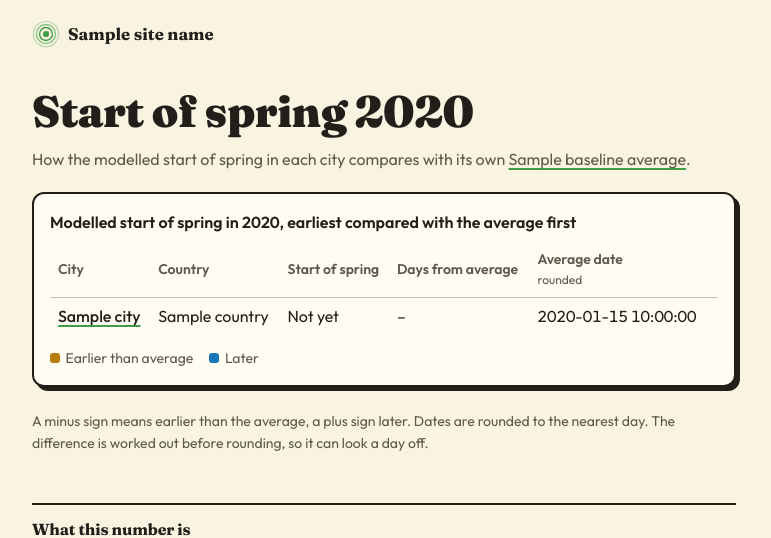
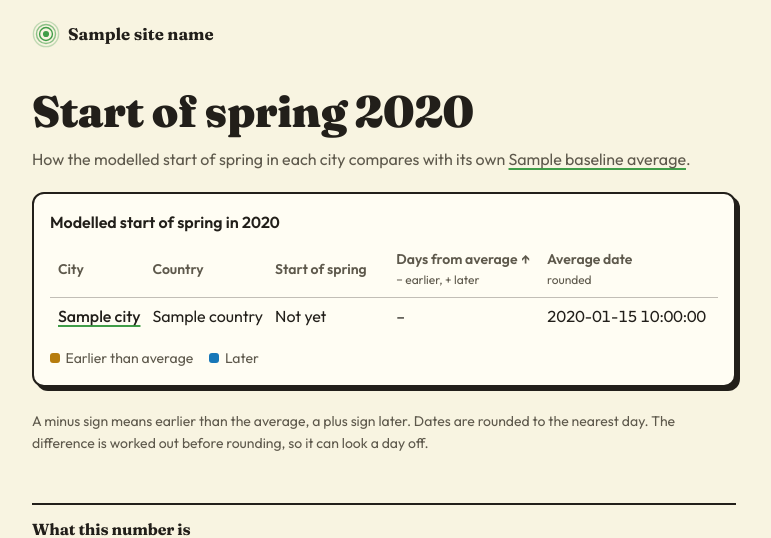
Before and after one commit to Aimekram/call-of-kiuru, a Python web app: template site/templates/index.html in a window 1280 px wide. Shown: the top 538 px of the page, without its empty margins (256-1027 px from the left). Run offline with Jinja, Linux system fonts and the light colour scheme; the template is opened without the code that fills it: most values are stand-ins (such as "Sample title", 1, 10 or a date in 2020).

Commit message:
design: clearer ranking bars and sortable headings
Number before the bar, bars on a light track with square inner ends, sort
arrows with reserved space and a subtle hover, the default sort marked on
load, and '- earlier, + later' under 'Days from average' until it is sorted.
Table titles no longer state an order that sorting can change.

Co-Authored-By: Claude Opus 5.5 <noreply@anthropic.com>

```diff
--- a/site/static/sort.js
+++ b/site/static/sort.js
@@ -44,8 +44,13 @@ function makeSortable(table) {
       };
       const rows = Array.from(body.rows).sort(
         (a, b) => compareKeys(key(a), key(b), numeric, descending));
-      headings.forEach((other) => other.removeAttribute("aria-sort"));
+      headings.forEach((other) => {
+        other.removeAttribute("aria-sort");
+        delete other.dataset.sorted;
+      });
       heading.setAttribute("aria-sort", descending ? "descending" : "ascending");
+      // Sorted by a click: headings with an "order" line now say which way.
+      heading.dataset.sorted = "";
       body.append(...rows);
     });
   });
--- a/site/static/style.css
+++ b/site/static/style.css
@@ -1,6 +1,4 @@
-/* Meadow: cream paper, near-black ink, cards with a hard offset shadow.
-   Early is warm (ochre), late is cold (blue): neither reads as good or bad.
-   Both pairs pass colourblind and contrast checks on their paper. */
+/* Meadow. Early is warm, late is cold: neither reads as good or bad. */
 
 @font-face {
   font-family: "Fraunces";
@@ -47,7 +45,7 @@ h1 { font-size: clamp(2rem, 7vw, 2.75rem); font-weight: 900; margin: 0 0 0.75rem
 h1 em { font-style: normal; background: linear-gradient(transparent 60%, color-mix(in oklch, var(--brand) 45%, transparent) 60%); }
 h2 { font-size: 1.35rem; font-weight: 700; margin: 2rem 0 0.5rem; }
 
-/* Header: logo and name */
+/* Header */
 .site { margin-bottom: 2rem; }
 .site a { display: inline-flex; align-items: center; gap: 0.5rem; font: 700 1.05rem/1 var(--display); text-decoration: none; }
 .site svg { width: 1.75rem; height: 1.75rem; color: var(--brand); }
@@ -55,7 +53,7 @@ h2 { font-size: 1.35rem; font-weight: 700; margin: 2rem 0 0.5rem; }
 .eyebrow { margin: 0 0 0.4rem; font-size: 0.875rem; color: var(--muted); }
 .lede { margin: 0 0 1.25rem; color: var(--muted); }
 
-/* A card: paper on paper, ink border, hard shadow */
+/* Cards */
 .card {
   background: var(--card);
   border: 2px solid var(--ink);
@@ -81,7 +79,7 @@ h2 { font-size: 1.35rem; font-weight: 700; margin: 2rem 0 0.5rem; }
   text-decoration: none;
 }
 
-/* Key facts under the headline */
+/* Key facts */
 .facts { display: grid; grid-template-columns: max-content 1fr; gap: 0.25rem 1rem; margin: 0 0 1rem; }
 .facts dt { color: var(--muted); }
 .facts dd { margin: 0; font-weight: 500; }
@@ -95,11 +93,22 @@ thead th { font-size: 0.875rem; font-weight: 600; color: var(--muted); }
 thead th button { all: unset; cursor: pointer; }
 thead th button:focus-visible { outline: 2px solid var(--ink); outline-offset: 2px; }
 thead small { display: block; font-size: 0.75rem; font-weight: 400; }
-thead th[aria-sort="ascending"] button::after { content: " ↑"; }
-thead th[aria-sort="descending"] button::after { content: " ↓"; }
+/* Sort arrows: space always reserved, so nothing shifts. No underline: that means a link. */
+thead th .label::after { content: "↕"; display: inline-block; width: 1em; margin-left: 0.25em; visibility: hidden; color: var(--muted); }
+thead th button:hover { color: var(--ink); }
+thead th:not([aria-sort]) button:hover .label::after { visibility: visible; }
+thead th[aria-sort] .label::after { visibility: visible; color: inherit; }
+thead th[aria-sort="ascending"] .label::after { content: "↑"; }
+thead th[aria-sort="descending"] .label::after { content: "↓"; }
+/* "− earlier, + later" until sorted by a click; all three lines share one spot. */
+thead th .order { display: grid; }
+thead th .order > span { grid-area: 1 / 1; visibility: hidden; }
+thead th:not([data-sorted]) .order .none,
+thead th[data-sorted][aria-sort="ascending"] .order .asc,
+thead th[data-sorted][aria-sort="descending"] .order .desc { visibility: visible; }
 tbody th { font-weight: 500; }
 
-/* Whole row is the link: the city's link stretches over its row. */
+/* Whole row links to the city */
 table.rows-link tbody tr { position: relative; }
 table.rows-link tbody th a::after { content: ""; position: absolute; inset: 0; z-index: 1; }
 table.rows-link tbody tr:hover > *,
@@ -108,14 +117,14 @@ table.rows-link tbody tr:hover a { text-decoration-color: currentColor; }
 table.rows-link tbody tr > :first-child { padding-left: 0.5rem; }
 table.rows-link thead tr > :first-child { padding-left: 0.5rem; }
 
-/* Days from average, with a bar either side of the average */
-.days { display: flex; align-items: center; gap: 0.75rem; }
+/* Days from average */
+.days { display: flex; align-items: center; gap: 0.75rem; padding-right: 0.75rem; }
 .days .number { min-width: 2.2em; text-align: right; }
-.meter { position: relative; flex: 1; min-width: 4rem; height: 8px; }
+.meter { position: relative; flex: 1; min-width: 4rem; height: 8px; border-radius: 4px; background: color-mix(in oklch, var(--ink) 7%, transparent); }
 .meter::before { content: ""; position: absolute; left: 50%; top: -4px; bottom: -4px; width: 1px; background: var(--line); }
-.meter span { position: absolute; top: 0; bottom: 0; border-radius: 4px; }
-.meter .early { right: 50%; background: var(--early); }
-.meter .late { left: 50%; background: var(--late); }
+.meter span { position: absolute; top: 0; bottom: 0; }
+.meter .early { right: 50%; background: var(--early); border-radius: 4px 0 0 4px; }
+.meter .late { left: 50%; background: var(--late); border-radius: 0 4px 4px 0; }
 .key { display: flex; flex-wrap: wrap; gap: 0.25rem 1rem; margin: 0.75rem 0 0; font-size: 0.875rem; color: var(--muted); }
 .key i { display: inline-block; width: 10px; height: 10px; border-radius: 3px; margin-right: 0.35rem; }
 .key .early { background: var(--early); }
@@ -128,9 +137,10 @@ footer h2 { font-size: 1rem; color: var(--ink); margin-top: 0; }
 
 td:has(> time), td.date { white-space: nowrap; }
 
-/* Phones: the numbers carry the ranking, the bars and country step aside. */
+/* Phones */
 @media (max-width: 30rem) {
   .country, .meter, .key { display: none; }
   .card { padding: 0.75rem; }
   th, td { padding-right: 0.5rem; }
+  .days { padding-right: 0; }
 }
--- a/site/templates/city.html
+++ b/site/templates/city.html
@@ -26,12 +26,12 @@
 <h2>Every year since {{ city.years[-1].year }}</h2>
 <div class="card">
 <table class="sortable">
-<caption>Modelled start of spring in {{ city.name }}, newest first</caption>
+<caption>Modelled start of spring in {{ city.name }}</caption>
 <thead>
 <tr>
-<th scope="col" data-sort="number">Year</th>
+<th scope="col" data-sort="number" aria-sort="descending">Year</th>
 <th scope="col" data-sort="number">Start of spring</th>
-<th scope="col" data-sort="number">Days from average</th>
+<th scope="col" data-sort="number">Days from average<small class="order"><span class="none">− earlier, + later</span><span class="asc">earliest first</span><span class="desc">latest first</span></small></th>
 </tr>
 </thead>
 <tbody>
--- a/site/templates/index.html
+++ b/site/templates/index.html
@@ -6,7 +6,7 @@
 <p class="lede">How the modelled start of spring in each city compares with its own <a href="method/">{{ baseline }} average</a>.</p>
 <div class="card">
 <table class="sortable rows-link">
-<caption>Modelled start of spring{% if not mixed_years %} in {{ year }}{% endif %}, earliest compared with the average first</caption>
+<caption>Modelled start of spring{% if not mixed_years %} in {{ year }}{% endif %}</caption>
 <thead>
 <tr>
 <th scope="col" data-sort="text">City</th>
@@ -15,7 +15,7 @@
 <th scope="col" data-sort="number">Year</th>
 {% endif %}
 <th scope="col" data-sort="number">Start of spring</th>
-<th scope="col" data-sort="number">Days from average</th>
+<th scope="col" data-sort="number" aria-sort="ascending">Days from average<small class="order"><span class="none">− earlier, + later</span><span class="asc">earliest first</span><span class="desc">latest first</span></small></th>
 <th scope="col" data-sort="number">Average date<small>rounded</small></th>
 </tr>
 </thead>
@@ -29,7 +29,7 @@
 {% endif %}
 {% if city.bloomed %}
 <td data-value="{{ city.sort_date }}"><time datetime="{{ city.iso_date }}">{{ city.date }}</time></td>
-<td data-value="{{ city.sort_days }}"><span class="days"><span class="meter" aria-hidden="true"><span class="{{ city.meter.side }}" style="width: {{ city.meter.width }}"></span></span><span class="number">{{ city.signed_days }}</span></span></td>
+<td data-value="{{ city.sort_days }}"><span class="days"><span class="number">{{ city.signed_days }}</span><span class="meter" aria-hidden="true"><span{{ {'class': city.meter.side, 'style': 'width: ' ~ city.meter.width}|xmlattr }}></span></span></span></td>
 {% else %}
 <td data-value="">Not yet</td>
 <td data-value="">–</td>
```
